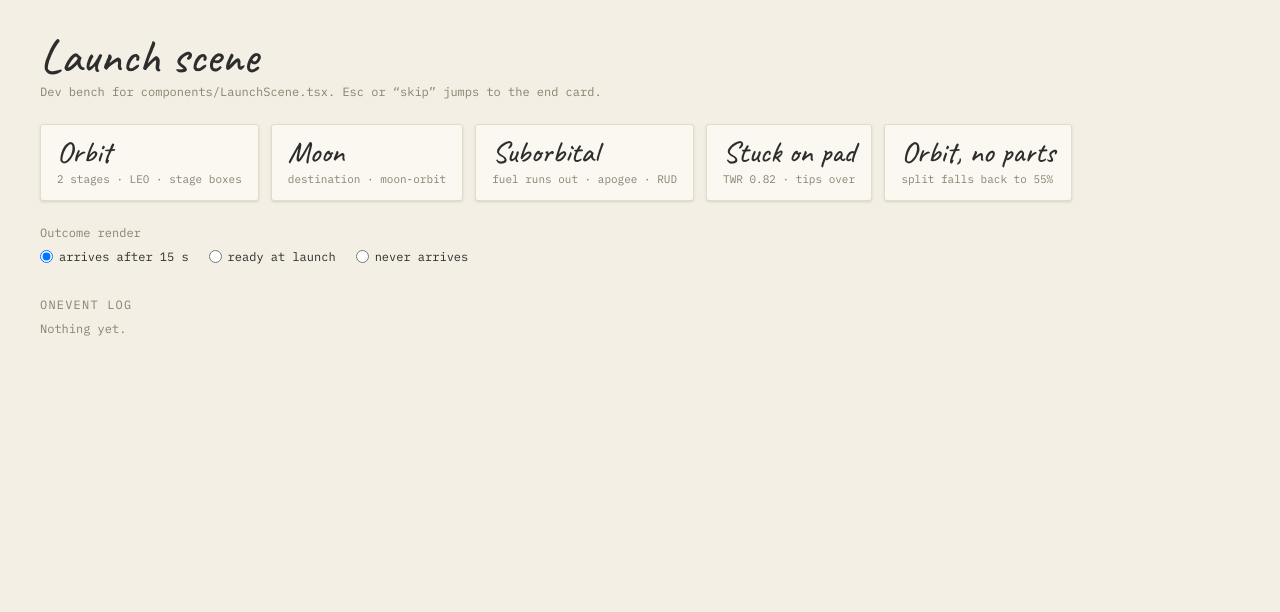
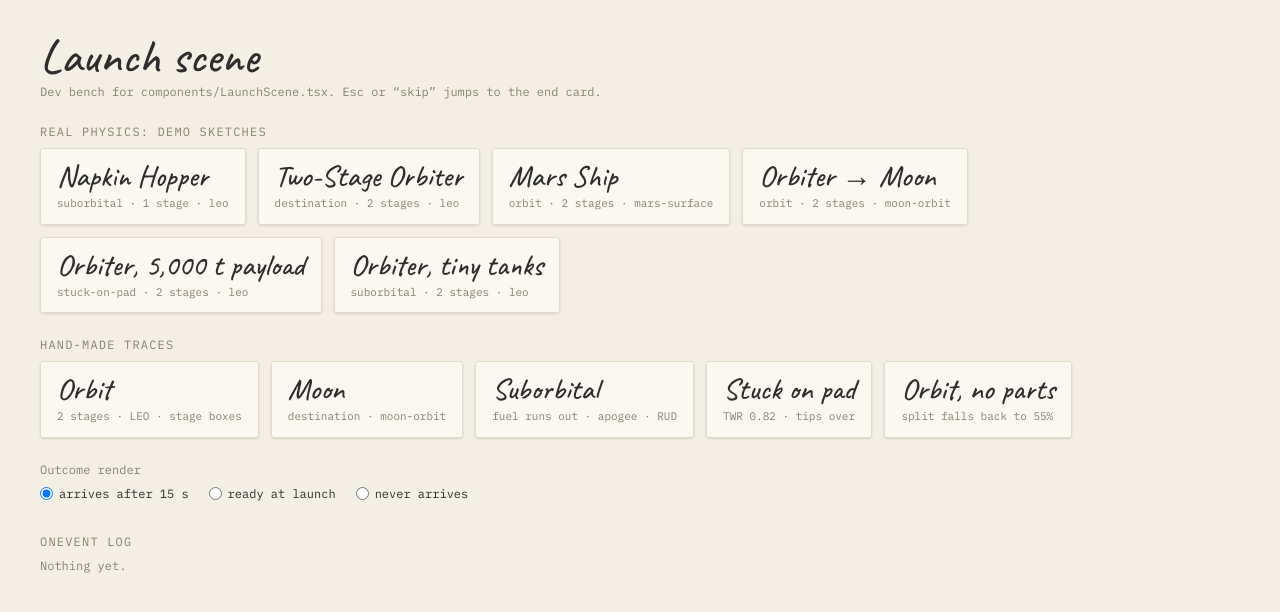
Before and after one commit to Allghelierce/Penumbra, a Next.js app in the folder doodle-to-starship/: page /dev/launch in a window 1280 px wide. Shown: the top 612 px of the page. Built offline with nearby package versions, Linux system fonts and the light colour scheme.

Commit message:
Play real physics traces on the launch dev bench

```diff
--- a/doodle-to-starship/app/dev/launch/fixtures.ts
+++ b/doodle-to-starship/app/dev/launch/fixtures.ts
@@ -11,8 +11,12 @@ import {
   type Stroke,
   type Verdict,
 } from "@/lib/design";
+import { DEMO_SKETCHES } from "@/lib/demo-sketches";
+import { analyze, simulateFlight } from "@/lib/physics";
+import { readFromGeometry } from "@/lib/sketch/geometry";
 
-// Hand-made launch fixtures so the scene can be tuned before @/lib/physics lands.
+// Launch fixtures: the demo sketches run through the real geometry reader and physics,
+// plus hand-made traces that pin down each outcome.
 
 export interface LaunchFixture {
   id: string;
@@ -237,3 +241,38 @@ export const FIXTURE_RENDER =
   encodeURIComponent(
     `<svg xmlns="http://www.w3.org/2000/svg" viewBox="0 0 400 400"><defs><linearGradient id="s" x1="0" y1="0" x2="0" y2="1"><stop offset="0" stop-color="#05070d"/><stop offset="1" stop-color="#0b1a33"/></linearGradient><radialGradient id="f" cx=".5" cy=".75" r=".5"><stop offset="0" stop-color="#ffb347"/><stop offset=".4" stop-color="#ff5a1f" stop-opacity=".7"/><stop offset="1" stop-color="#ff5a1f" stop-opacity="0"/></radialGradient></defs><rect width="400" height="400" fill="url(#s)"/><circle cx="200" cy="900" r="620" fill="#0f2c4d" stroke="#6eaaff" stroke-width="4"/><rect width="400" height="400" fill="url(#f)" opacity=".5"/><path d="M200 70 L225 130 L225 250 L175 250 L175 130 Z" fill="#f4f1ea"/><path d="M188 250 L200 330 L212 250 Z" fill="#ffb347"/><text x="200" y="380" font-family="monospace" font-size="16" fill="#ffffff99" text-anchor="middle">fixture render</text></svg>`,
   );
+
+function real(id: string, title: string, strokes: Stroke[], destination: Design["destination"], tweak?: (d: Design) => Design): LaunchFixture | null {
+  try {
+    const read = readFromGeometry(strokes, destination);
+    const design = tweak ? tweak(read.design) : read.design;
+    const result = analyze(design);
+    const trace = simulateFlight(design, result);
+    const stages = design.stages.length;
+    return {
+      id,
+      title,
+      note: `${result.verdict} · ${stages} stage${stages === 1 ? "" : "s"} · ${design.destination}`,
+      strokes,
+      reading: { design, parts: read.parts },
+      analysis: result,
+      trace,
+    };
+  } catch (err) {
+    console.error(`fixture ${id}`, err);
+    return null;
+  }
+}
+
+const sketch = (id: string) => DEMO_SKETCHES.find((d) => d.id === id);
+
+/** Demo sketches through readFromGeometry → analyze → simulateFlight. */
+export const REAL_FIXTURES: LaunchFixture[] = [
+  ...DEMO_SKETCHES.map((d) => real(d.id, d.title, d.strokes, d.destination)),
+  real("orbiter-moon", "Orbiter → Moon", sketch("two-stage-orbiter")?.strokes ?? [], "moon-orbit"),
+  real("orbiter-heavy", "Orbiter, 5,000 t payload", sketch("two-stage-orbiter")?.strokes ?? [], "leo", (d) => ({ ...d, payloadMassKg: 5_000_000 })),
+  real("orbiter-small-tanks", "Orbiter, tiny tanks", sketch("two-stage-orbiter")?.strokes ?? [], "leo", (d) => ({
+    ...d,
+    stages: d.stages.map((s) => ({ ...s, tankVolumeM3: s.tankVolumeM3 * 0.25 })),
+  })),
+].filter((f): f is LaunchFixture => f !== null);
--- a/doodle-to-starship/app/dev/launch/page.tsx
+++ b/doodle-to-starship/app/dev/launch/page.tsx
@@ -2,7 +2,7 @@
 
 import { useEffect, useRef, useState } from "react";
 import LaunchScene from "@/components/LaunchScene";
-import { FIXTURES, FIXTURE_RENDER, type LaunchFixture } from "./fixtures";
+import { FIXTURES, FIXTURE_RENDER, REAL_FIXTURES, type LaunchFixture } from "./fixtures";
 
 type RenderMode = "late" | "now" | "none";
 
@@ -25,7 +25,7 @@ export default function LaunchDevPage() {
   // ?play=<fixture id> starts a launch on load (handy for screenshots).
   useEffect(() => {
     const id = new URLSearchParams(window.location.search).get("play");
-    const fixture = FIXTURES.find((f) => f.id === id);
+    const fixture = [...REAL_FIXTURES, ...FIXTURES].find((f) => f.id === id);
     if (!fixture) return;
     const h = window.setTimeout(() => play(fixture), 0);
     return () => window.clearTimeout(h);
@@ -44,8 +44,14 @@ export default function LaunchDevPage() {
         Dev bench for components/LaunchScene.tsx. Esc or “skip” jumps to the end card.
       </p>
 
-      <section className="mt-6 flex flex-wrap gap-3">
-        {FIXTURES.map((f) => (
+      {[
+        { title: "Real physics: demo sketches", list: REAL_FIXTURES },
+        { title: "Hand-made traces", list: FIXTURES },
+      ].map((group) => (
+        <section key={group.title} className="mt-6">
+          <h2 className="font-mono text-xs uppercase tracking-widest text-ink-muted">{group.title}</h2>
+          <div className="mt-2 flex flex-wrap gap-3">
+            {group.list.map((f) => (
               <button
                 key={f.id}
                 type="button"
@@ -56,7 +62,9 @@ export default function LaunchDevPage() {
                 <div className="mt-1 font-mono text-[11px] text-ink-muted">{f.note}</div>
               </button>
             ))}
+          </div>
         </section>
+      ))}
 
       <fieldset className="mt-6 flex flex-wrap gap-x-5 gap-y-2 font-mono text-xs">
         <legend className="mb-2 text-ink-muted">Outcome render</legend>
--- a/doodle-to-starship/components/launch/plan.ts
+++ b/doodle-to-starship/components/launch/plan.ts
@@ -266,7 +266,8 @@ function flightPlan(
     flightDur,
     liftoffAt,
     cues,
-    captions: captionsFor(cues, maxAltKm, false, sepsSeen),
+    // In orbit the finale has the stage; later events still reach onEvent but get no caption.
+    captions: captionsFor(cues, maxAltKm, false, sepsSeen, outcome === "suborbital" ? Infinity : finaleAt - 0.2),
     burns,
     seps,
     finaleAt,
@@ -320,13 +321,18 @@ function finaleFor(outcome: Verdict, design: Design, at: number): Finale {
   }
 }
 
-function captionsFor(cues: Cue[], maxAltKm: number, onPad: boolean, sepsSeen = { n: 0 }): CaptionCue[] {
+function captionsFor(cues: Cue[], maxAltKm: number, onPad: boolean, sepsSeen = { n: 0 }, until = Infinity): CaptionCue[] {
   const out: CaptionCue[] = [];
   let lastAt = -Infinity;
   for (const c of cues) {
     const base = captionText(c.event.kind, maxAltKm, sepsSeen.n, onPad);
     if (c.event.kind === "stage-sep") sepsSeen.n++;
-    if (!base) continue;
+    if (!base || c.at >= until) continue;
+    // "fuel exhausted" already says the engines stopped.
+    const dryAtCutoff =
+      c.event.kind === "engine-cutoff" &&
+      cues.some((o) => o.event.kind === "fuel-exhausted" && Math.abs(o.event.tS - c.event.tS) < 2);
+    if (dryAtCutoff) continue;
     const label = c.event.label?.trim();
     const sub = label && normalize(label) !== normalize(base.text) ? label : undefined;
     const at = Math.max(c.at, lastAt + 1.6);
@@ -358,7 +364,7 @@ function captionText(kind: FlightEventKind, maxAltKm: number, seps: number, onPa
   }
 }
 
-const normalize = (s: string) => s.toLowerCase().replace(/[^a-z0-9]/g, "");
+const normalize = (s: string) => s.toLowerCase().replace(/\b(at|the|of)\b/g, "").replace(/[^a-z0-9]/g, "");
 
 export function sampleAt(points: FlightPoint[], t: number): Sample {
   const n = points.length;
```
Lines whose indentation alone changed are shown as unchanged.
